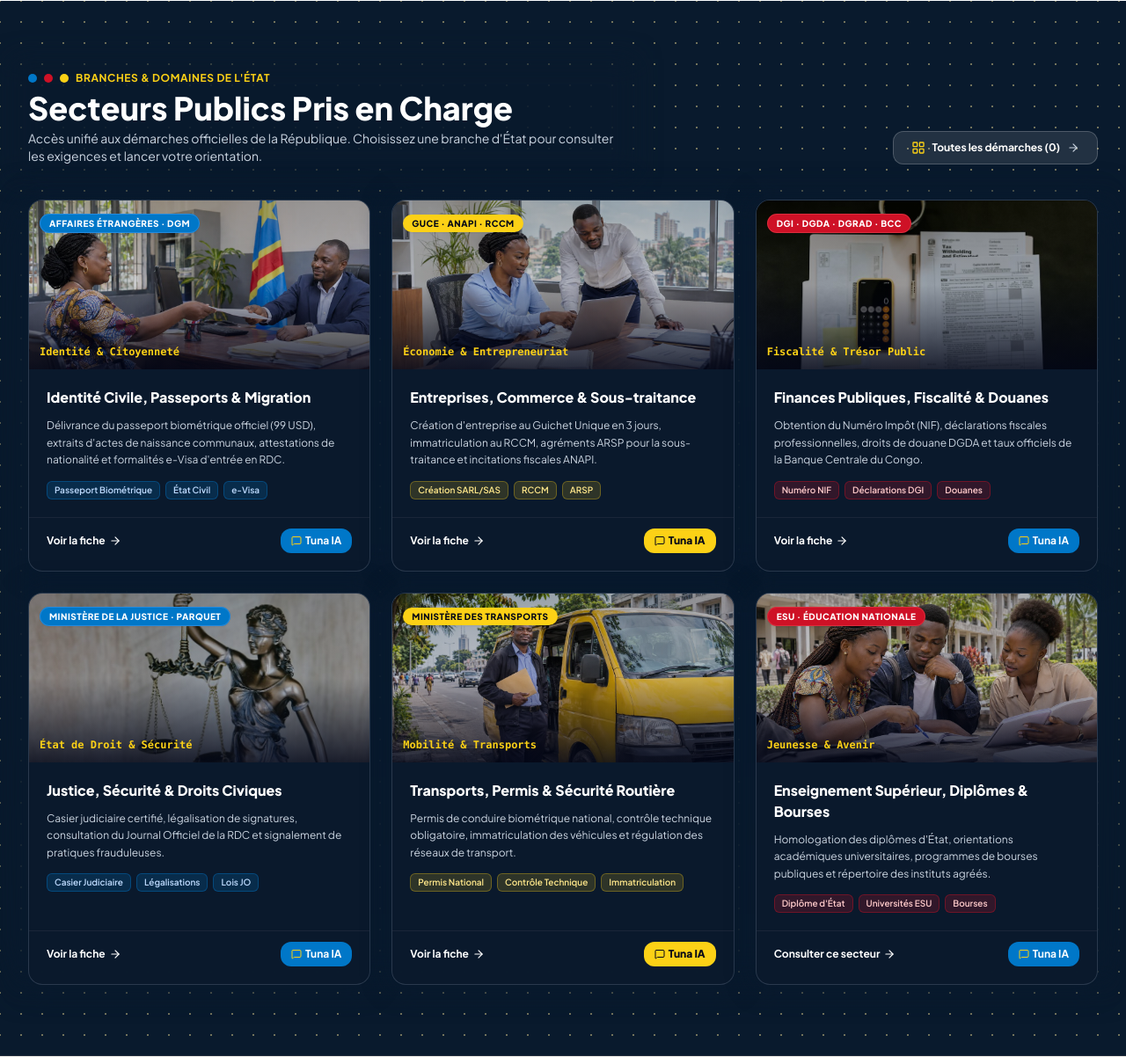
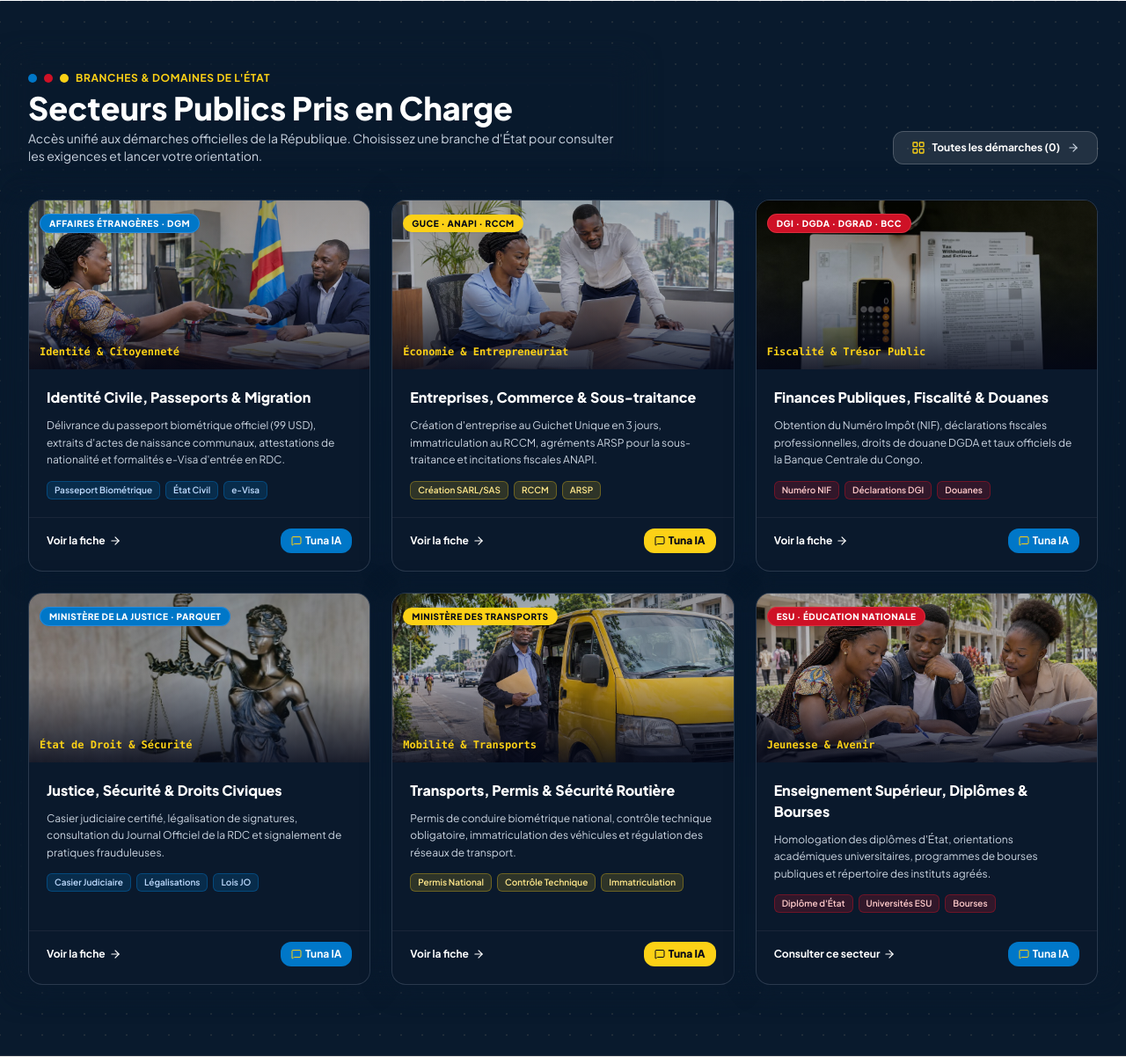
Before and after one commit to Novuyo-ITE/RDC-agent-du-peuple, a Django app: page / in a window 1280 px wide. Shown: the part 1371-2573 px from the top of the page at 88% size. Run offline with Django 5.2, Linux system fonts and the light colour scheme; data that the repository does not hold is empty.

Commit message:
Refine sector background dots to a fine cream-yellow pattern

```diff
--- a/apps/web_ui/templates/landing.html
+++ b/apps/web_ui/templates/landing.html
@@ -3,7 +3,7 @@
 <html lang="fr" class="scroll-smooth h-full">
 <head>
     <link rel="stylesheet" href="{% static 'css/compact-chat.css' %}?v=1">
-    <link rel="stylesheet" href="{% static 'css/landing-motion.css' %}?v=15">
+    <link rel="stylesheet" href="{% static 'css/landing-motion.css' %}?v=17">
     <meta charset="UTF-8">
     <meta name="viewport" content="width=device-width, initial-scale=1.0">
     <title>RDC Agent du Peuple — Le Guichet d'Orientation Civique de la République</title>
--- a/static/css/landing-motion.css
+++ b/static/css/landing-motion.css
@@ -2,7 +2,7 @@
 #hero-interactive.hero-banner{background:radial-gradient(ellipse at 15% 15%,#0077c82b,transparent 58%),linear-gradient(125deg,#07182b,#0b2038 60%,#112a40)}
 #comment-ca-marche{background:radial-gradient(ellipse at 100% 0,#0077c80a,transparent 55%),linear-gradient(180deg,#f8fafc,#f1f5f9)}
 #branches-secteurs.sovereign-sectors-banner{background:#091a2d;isolation:isolate}
-#branches-secteurs::before{content:"";position:absolute;inset:0;z-index:0;pointer-events:none;background-image:radial-gradient(circle,rgba(255,233,153,.48) .65px,rgba(255,233,153,.18) 1px,transparent 1.35px);background-size:24px 24px;background-position:12px 12px}
+#branches-secteurs::before{content:"";position:absolute;inset:0;z-index:0;pointer-events:none;background-image:radial-gradient(circle,rgba(225,210,153,.34) .4px,rgba(225,210,153,.1) .7px,transparent 1px);background-size:24px 24px;background-position:12px 12px}
 /* A blue gradient softens the dots throughout the card grid and its gaps. */
 #branches-secteurs>.max-w-7xl>.grid{position:relative;isolation:isolate}
 #branches-secteurs>.max-w-7xl>.grid::before{content:"";position:absolute;inset:-24px;z-index:-1;pointer-events:none;background:linear-gradient(180deg,rgba(9,26,45,0),rgba(9,26,45,.84) 7%,rgba(9,26,45,.94) 50%,rgba(9,26,45,.84) 93%,rgba(9,26,45,0));filter:blur(12px)}
```
